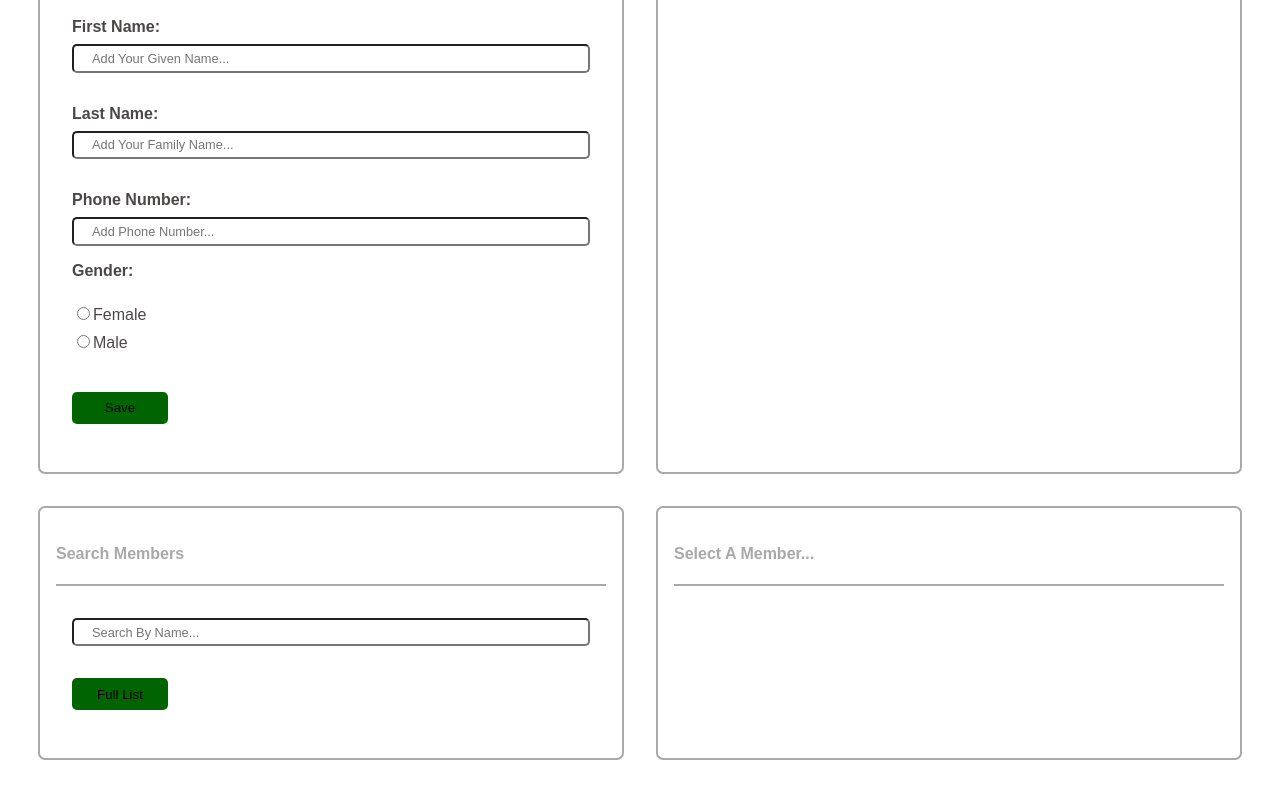
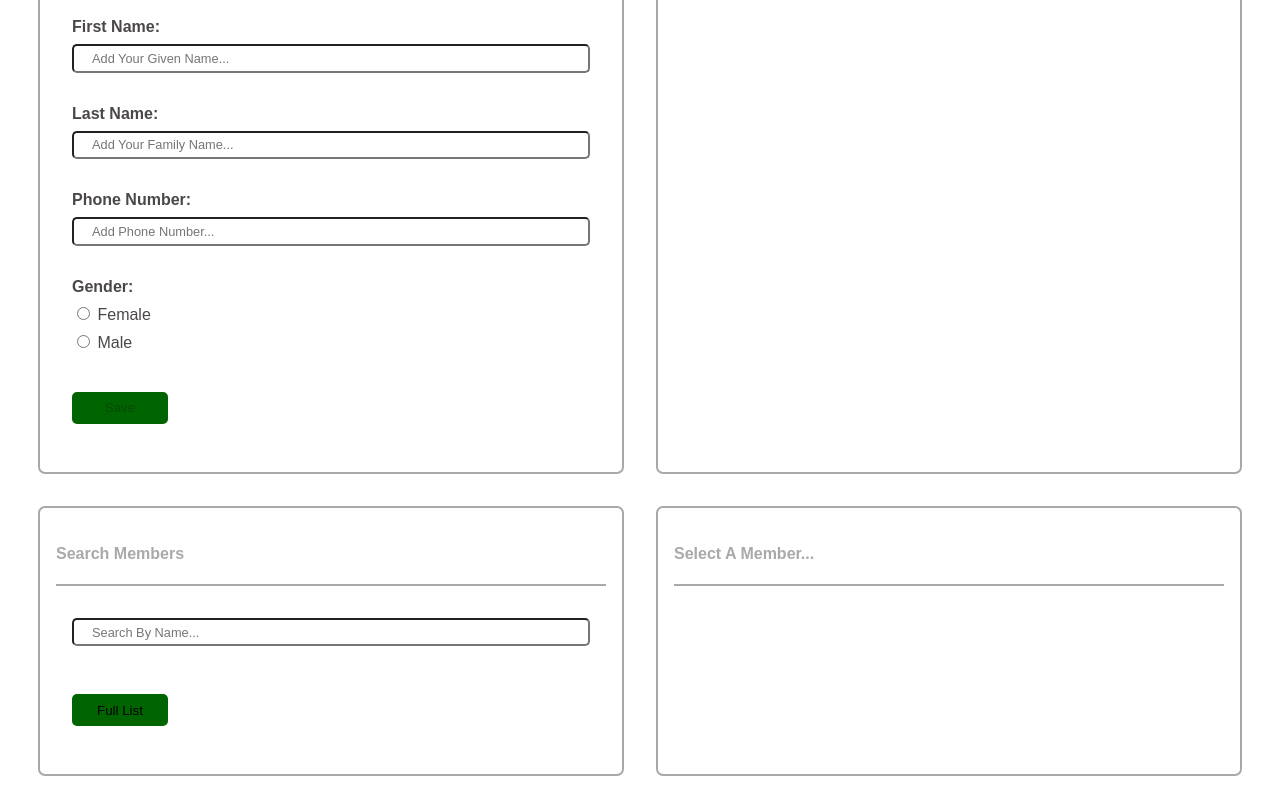
Before and after one commit to microieva/farmers-database, a React (Create React App) app: page / in a window 1280 px wide. Shown: the part 252-1052 px from the top of the page. Built offline with nearby package versions, Linux system fonts and the light colour scheme.

Commit message:
fixed. todo:lS & delete

```diff
--- a/src/js/actions/actions.js
+++ b/src/js/actions/actions.js
@@ -11,7 +11,7 @@ import {
 export const addMember = () => {
   return (dispatch, getState) => {
     const form = getState().form;
-    console.log("form:", form)
+    console.log("form from addMember:", form)
     const member = {
       firstName: form.member.values.firstName,
       lastName: form.member.values.lastName,
@@ -33,11 +33,11 @@ export const getMember = (member) => {
     }
 };
 
-export const searchList = (searchWord) => {
+export const searchList = (searchTerm) => {
   return (dispatch) => {
     dispatch({
       type: SEARCH_LIST,
-      payload: searchWord
+      payload: searchTerm
     })
   }
 }
--- a/src/js/components/App.js
+++ b/src/js/components/App.js
@@ -1,7 +1,7 @@
 import React, {Component} from 'react';
 import { connect } from 'react-redux';
 import { bindActionCreators } from 'redux';
-import { addMember, getMember } from "../actions/actions"
+import { addMember, getMember, searchList, getList } from "../actions/actions"
 import List from "./List";
 import Form from "./Form";
 import Member from "./Member";
@@ -14,7 +14,9 @@ class App extends Component {
       getMember,
       members,
       selectedMember,
-      searchWord
+      searchWord,
+      searchList,
+      getList
 
     } = this.props
 
@@ -28,14 +30,16 @@ class App extends Component {
       <div className="flex-top">
         <Form addMember={addMember}/>
         <List
-            getMember={getMember}
-            members={members}
-            searchWord={searchWord}
+          getMember={getMember}
+          members={members}
+          searchWord={searchWord}
           />
       </div>
       <div className="flex-bottom">
         <SearchBar
           searchWord={searchWord}
+          searchList={searchList}
+          getList={getList}
           members={members}
         />
         {!selectedMember ?
@@ -57,8 +61,7 @@ const mapStateToProps = state => {
   return {
       selectedMember: state.main.selectedMember,
       members: state.main.members,
-      searchWord: state.searchWord,
-
+      searchWord: state.main.searchWord,
   }
 }
 
@@ -67,6 +70,8 @@ const matchDispatchToProps = dispatch => {
     {
       getMember: getMember,
       addMember: addMember,
+      searchList: searchList,
+      getList: getList
     },
     dispatch
   )
--- a/src/js/components/Form.js
+++ b/src/js/components/Form.js
@@ -23,9 +23,8 @@ const renderField = (
   </div>
 )
 
-const  validate = ({firstName="", lastName="", phoneNumber="", gender="" }) =>{
+const  validate = ({firstName="", lastName="", phoneNumber=""}) =>{
   let errors ={};
-  //const button = document.querySelector('.btn')
 
   if (firstName.trim()==="" || firstName.length < 3 || firstName.length > 13) {
     errors.firstName = "Required field. From 2 to 12 letters long."
@@ -38,13 +37,6 @@ const  validate = ({firstName="", lastName="", phoneNumber="", gender="" }) =>{
   else if (phoneNumber.trim()==="" || phoneNumber.length < 6 ) {
     errors.phoneNumber = "Required field. No less than 6 characters long."
   }
-    //to localSt
-
-
-    // button.textContent = "Saved!"
-    // setInterval(() => {
-    //   button.textContent="Save"
-    // }, 2000)
   return errors
 }
 
@@ -52,7 +44,9 @@ const MemberForm = (
   {
     handleSubmit,
     fields: {firstName, lastName, phoneNumber, gender},
-    addMember
+    addMember,
+    pristine,
+    submitting
   }
 ) => {
 
@@ -89,26 +83,31 @@ const MemberForm = (
                 type="text"
                 {...phoneNumber}
               />
-              <label>Gender:</label>
-              <div>
-                <label style={{fontWeight: 'normal'}}><Field
+              <label style={{paddingTop: '1rem'}}>Gender:</label>
+              <div style={{padding: 0}}>
+                <label style={{fontWeight: 'normal'}}>
+                  <Field
                     className="checkbox"
                     type="radio"
                     name = "gender"
                     component='input'
                     value="Female"
-                  {...gender}/>Female</label>
-                <label style={{fontWeight: 'normal'}}><Field
+                    {...gender}/>{" "}Female
+                </label>
+                <label style={{fontWeight: 'normal'}}>
+                  <Field
                     className="checkbox"
                     type="radio"
                     name="gender"
                     component='input'
                     value="Male"
-                  {...gender}/>Male</label>
+                  {...gender}/>{" "}Male
+                </label>
               </div>
               <button
                 type="submit"
                 className="btn"
+                disabled={pristine || submitting}
               >
                 Save
               </button>
--- a/src/js/components/SearchBar.js
+++ b/src/js/components/SearchBar.js
@@ -1,43 +1,38 @@
-import React, { Component } from 'react';
-import { connect } from 'react-redux';
+import React from 'react';
+import PropTypes from 'prop-types'
 
-import { searchList } from '../actions/actions'
-
-class SearchBar extends Component {
-  onChange = e => {
-    e.preventDefault();
-    this.props.searchList(e.target.value)
-  }
-  onClick = e => {
-    e.preventDefault();
-    this.props.searchList(this.state.searchWord);
-    this.setState({searchWord:""});
-  }
-  render () {
+const SearchBar = ({ searchWord, searchList }) => {
   return (
     <div className='container'>
       <div className='card-title'>
         <h4>Search Members</h4>
       </div>
-        <form>
+      <form >
         <div>
-            <input type="text"
+          <input
+            type="text"
             className="inputs"
             placeholder="Search By Name..."
             name="searchWord"
-              onChange={this.onChange} />
+            value={searchWord}
+            onChange={e => {searchList(e.target.value)}}
+            />
           </div>
           <button
-            onClick={this.onClick}>Full List
+            onClick={(e)=> {
+              e.preventDefault()
+              searchList("")
+            }}
+            >Full List
           </button>
         </form>
       </div>
   )
 }
+
+SearchBar.propTypes = {
+  searchWord: PropTypes.string,
+  searchList: PropTypes.func.isRequired
 }
 
-const mapStateToProps = state => ({
-  searchWord: state.searchWord
-});
-
-export default connect(mapStateToProps, { searchList })(SearchBar);
+export default SearchBar
--- a/src/js/reducers/reducers.js
+++ b/src/js/reducers/reducers.js
@@ -12,11 +12,9 @@ const initialState = {
     members: [],
     searchWord: '',
     selectedMember: null,
-    filteredMembers: []
 };
 
 const reducers = (state = initialState, action) => {
-  console.log("state from reducers", state)
     switch (action.type) {
         case ADD_MEMBER:
             return { ...state, members: [...state.members, action.payload]};
@@ -25,7 +23,12 @@ const reducers = (state = initialState, action) => {
             return { ...state, selectedMember: action.payload };
 
         case SEARCH_LIST:
-            return {...state, searchWord: action.payload };
+          const searchWord = action.payload;
+          console.log(searchWord)
+          return {
+            ...state,
+            searchWord
+          };
 
         case GET_LIST:
           return { members: action.payload }
--- a/src/styles/styles.css
+++ b/src/styles/styles.css
@@ -94,7 +94,7 @@ label {
 }
 
 button {
-  margin: 1rem 0;
+  margin: 2rem 0 1rem 0;
   height: 2rem;
   border-radius: 5px;
   cursor: pointer;
```
Also changed, not shown: src/js/components/List.js (+7 -7 lines). Lines whose indentation alone changed are shown as unchanged.
